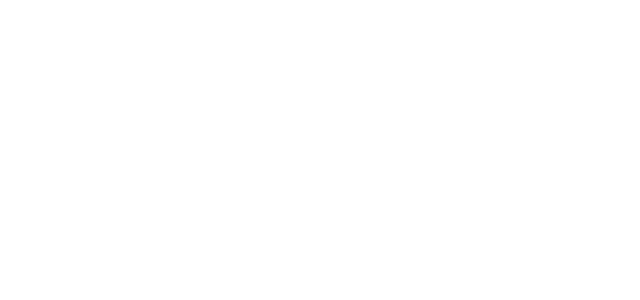
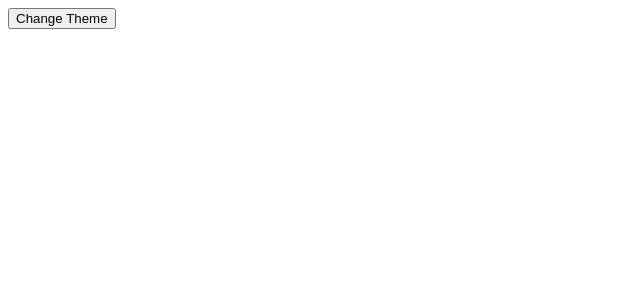
Before and after one commit to CoFFuSS/twitter-clone, a React (Vite) app: page / in a window 1280 px wide. Shown: the top 300 px of the page, without its empty margins (0-640 px from the left). Built offline with nearby package versions, Linux system fonts and the light colour scheme.

Commit message:
feat: tested theme switching

```diff
--- a/src/Components/App/App.tsx
+++ b/src/Components/App/App.tsx
@@ -30,7 +30,14 @@
     <ErrorBoundary>
       <ThemeProvider theme={isLightTheme ? lightTheme : darkTheme}>
         <ThemeContext.Provider value={contextValue}>
-          <div />
+          <div>
+            <button
+              onClick={handleToggleTheme}
+              type='submit'
+            >
+              Change Theme
+            </button>
+          </div>
         </ThemeContext.Provider>
       </ThemeProvider>
     </ErrorBoundary>
```
